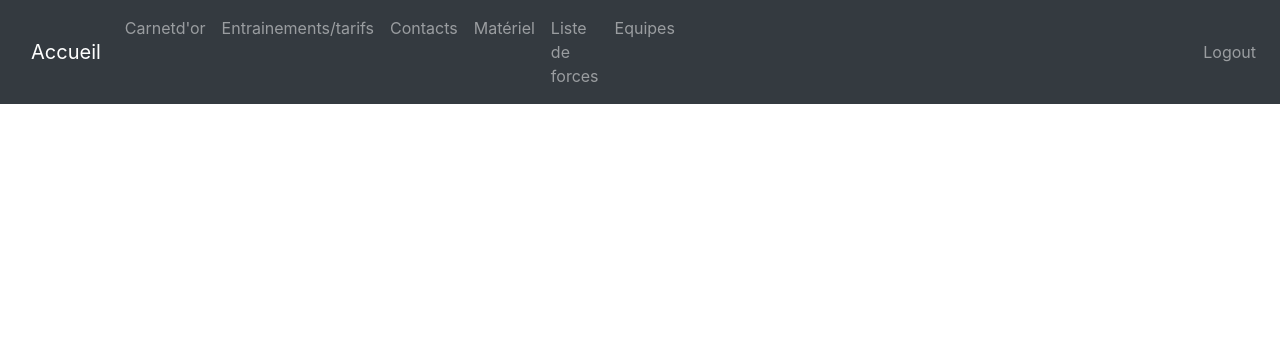
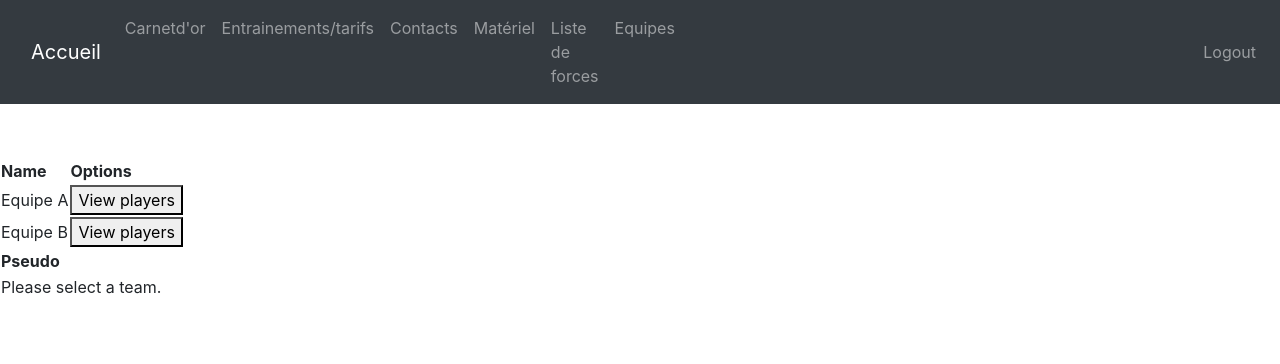
Before and after one commit to Balzard/Flask-Website, a Flask app: page /teams in a window 1280 px wide. Shown: the top 364 px of the page. Run offline with Flask 2, Linux system fonts and the light colour scheme; a user stored in the database is signed in; data comes from the database, SQL or seed files in the repository; some libraries are stand-ins or nearby versions.

Commit message:
gestion des équipes (Sylvério)
-Ajout d'un joueur supplémentaire
 => pseudo : membre, mdp : membre
-Affichage des joueurs par équipes
-Supprimer un joueur d'une équipe

```diff
--- a/app/models.py
+++ b/app/models.py
@@ -13,6 +13,9 @@ class Equipe(db.Model):
 
     def editName(self,new_name):
         self.nom = new_name
+
+    def getName(self):
+        return self.nom
 
 class Entrainement(db.Model):
     __tablename__ = "entrainement"
--- a/app/routes.py
+++ b/app/routes.py
@@ -1,7 +1,7 @@
-from asyncio import tasks
-
 from app import app, db
 from flask import render_template, redirect, url_for, flash, request
+from flask import jsonify
+from flask import json
 from app.forms import*
 from app.models import*
 from werkzeug.urls import url_parse
@@ -14,17 +14,31 @@ from flask_login import login_required, login_user,logout_user, current_user
 def create_players():
     user = Joueur(pseudo = "admin",prenom = "stephane", nom="leblanc",admin=True, naissance = datetime.date(1998,6,1), team=None)
     user.set_password("admin")
-    user2 = Joueur(pseudo="joueur", prenom="Sylvério", nom="Pool",admin=False, naissance=datetime.date(1998,8,27),team=None)
+    equipe = Equipe.query.get("Equipe A")
+    user2 = Joueur(pseudo="joueur", prenom="Sylvério", nom="Pool",admin=False, naissance=datetime.date(1998,8,27),team=equipe)
     user2.set_password("joueur")
+    user3 = Joueur(pseudo="membre", prenom="Sindy", nom="Willems",admin=False, naissance=datetime.date(1997,3,21),team=equipe)
+    user3.set_password("membre")
     db.session.add(user)
     db.session.add(user2)
+    db.session.add(user3)
     db.session.commit()
 
 def createMatos():
     matos = Materiel(quantite=5, type="filet")
+    matos2 = Materiel(quantite=4, type="table")
     db.session.add(matos)
+    db.session.add(matos2)
     db.session.commit()
 
+def createTeam():
+    team = Equipe(nom="Equipe A")
+    team2 = Equipe(nom="Equipe B")
+    db.session.add(team)
+    db.session.add(team2)
+    db.session.commit()
+
+createTeam()
 create_players()
 createMatos()
 
@@ -147,21 +161,21 @@ def players():
 @app.route("/teams")
 @login_required
 def teams():
-    #teams = Equipe.query.all()
-    #return render_template("teams.html",teams=teams)
-    return render_template("equipes.html")
+    teams = Equipe.query.all()
+    return render_template("equipes.html", teams=teams)
 
 # Return a JSON object with all the players'id from a team
-@app.route("/playersInTeams", methods=["POST"])
+@app.route("/playersInTeam", methods=["POST"])
 @login_required
 def playersInTeams():
-    nom = request.form["nom"]
-    #
+    nom = request.form["name"]
+    # Take the team involved
     team = Equipe.query.get(nom)
+    # Take all the players related to this team
     players_team = team.players
     list = []
     for player in players_team:
-        list.append(player.getUsername())
+        list.append(player.getId())
     return json.dumps(list)
 
 
@@ -303,3 +317,14 @@ def editProduct(id):
         return redirect(url_for("products"))
     else:
         return render_template("editProduct.html",form=form,prod=prod)
+
+##################
+# AJAX routes    #
+##################
+@app.route("/askPlayerInfo", methods=["POST"])
+@login_required
+def askPlayerInfo():
+    id = request.form["id"]
+    id = int(id)
+    player = Joueur.query.get(id)
+    return json.dumps({"id": player.getId(), "pseudo": player.getUsername(), "admin": current_user.isAdmin()})
--- a/app/static/css/style.css
+++ b/app/static/css/style.css
@@ -22,5 +22,5 @@ body {
 }
 
 div.content{
-  padding-top: 250px;
+  padding-top: 150px;
 }
--- a/app/templates/equipes.html
+++ b/app/templates/equipes.html
@@ -1,5 +1,104 @@
 {% extends "parent.html" %}
+{% import "macro_form.html" as macros%}
 
 {% block content %}
+  <script type="text/javascript">
+    // Function to add a player line according to a team
+    function addPlayerline(playerJS){
+      // take info back
+      var pseudo = playerJS.pseudo;
+      var id = playerJS.id;
+      var admin = playerJS.admin;
+      // First add a row
+      var tmp = "<tr class='playerRow' id="+id+"></tr>";
+      $(".playersTable").append(tmp);
+      // Add a cell for the name
+      tmp = "<td>"+pseudo+"</td>";
+      $("#"+id).append(tmp);
+      // Add a cell if the current_user is admin to delete a player
+      if(admin){
+        var url = "/deleteFromTeam/id="+id;
+        var confirmDel = "return confirm('Delete the player "+pseudo+" from his team ?')";
+        var del = '<a class="delete" href="'+url+'" onclick="'+confirmDel+'">Delete</a>';
+        tmp = '<td class="options">'+del+'</td>';
+        $("#"+id).append(tmp);
+      }
+    }
+    // Function to modify a player table according to a team
+    function playersTeam(idList, name_team){
+      // Case with no players
+      if(idList.length == 0){
+        // Add a row for information
+        var tmp = "<tr class='info'></tr>";
+        $(".playersTable").append(tmp);
+        // Add a cell to say there is no player
+        tmp = "<td>There is no player in team "+name_team+".</td>"
+        $("tr.info").append(tmp);
+      // Case with players
+      }else{
+        $.each(idList, function(index, value){
+          $.ajax({
+            data : {
+              id : value
+            },
+            type : "POST",
+            url : "/askPlayerInfo",
+            success : function(data){
+              // playerJS has all the information of the player
+              playerJS = JSON.parse(data);
+              addPlayerline(playerJS);
+            }
+          })
+        })
+      }
+    }
+    // main function
+    $(document).ready(function(){
+      // Fonction to take the players in a team
+      $("button.teamView").click(function(){
+        // Step 1 : remove the current rows of the table player
+        $(".playersTable").find("tr:gt(0)").remove();
+        // Step 2 : get back the name of the team
+        var name_team = $(this).attr("id");
+        $("#teamName").empty();
+        var txt = "Players for the team "+name_team;
+        $("#teamName").append(txt);
+        // Step 3 : get the id list of the players in this team under JSON format
+        $.ajax({
+          data : {
+            name : name_team
+          },
+          type : "POST",
+          url : "playersInTeam",
+          success : function(data){
+            // We have the ids in a string array
+            idList = JSON.parse(data);
+            playersTeam(idList, name_team);
+          }
+        })
+      })
+    })
+  </script>
 
+  <div class="content">
+    <h3 id="teamName"></h3>
+    <table class="teams">
+      <tr>
+        <th>Name</th>
+        <th>Options</th>
+      </tr>
+      {% for team in teams %}
+        {{macros.showTeam(team, current_user)}}
+      {% endfor %}
+    </table>
+
+    <table class="playersTable">
+      <tr>
+        <th>Pseudo</th>
+      </tr>
+      <tr>
+        <td>Please select a team.</td>
+      </tr>
+    </table>
+  </div>
 {% endblock %}
--- a/app/templates/macro_form.html
+++ b/app/templates/macro_form.html
@@ -8,41 +8,23 @@
         MEMBRE
       {% endif %}
     </td>
-    {% if current_user.isAdmin() or current_user.pseudo == player.pseudo %}
+    {% if current_user.pseudo == player.pseudo %}
       <td> <a href="/editPlayer/id={{player.getId()}}">Modify</a></td>
+    {% endif %}
+    {% if current_user.isAdmin()%}
       <td> <a href="/deletePlayer/id={{player.getId()}}">Delete</a></td>
     {% endif %}
   </tr>
 {% endmacro %}
 
-<!-- macro to add user in the user page-->
-{% macro list_users(user) %}
-    <td>{{ user.username }}</td>
-    <td>{{ user.firstName }}</td>
-    <td>{{ user.lastName }}</td>
+{% macro showTeam(team, current_user)%}
+  <tr>
+    <td>{{team.getName()}}</td>
     <td>
-        {% if user.admin == True %}
-               <form method="get" action="/admin/{{ user.username }}">
-                    <input type="submit" value = "Admin" class="btn btn-primary">
-               </form>
-        {% endif %}
-        {% if user.admin == False %}
-                <form method="get" action="/admin/{{ user.username }}">
-                    <input type="submit" value = "Basic user" class="btn btn-primary">
-               </form>
-        {% endif %}
-    </td>
-    <td>
-        {% if user.blocked == True %}
-               <form method="get" action="/block/{{ user.username }}">
-                    <input type="submit" value = "Blocked" class="btn btn-primary">
-               </form>
-        {% endif %}
-        {% if user.blocked == False %}
-                <form method="get" action="/block/{{ user.username }}">
-                    <input type="submit" value = "Not Blocked" class="btn btn-primary">
-               </form>
-        {% endif %}
+      <button type="button" class="teamView" id="{{team.getName()}}">View players</button>
+      {% if current_user.isAdmin()%}
+        <button type="button">Delete</button>
+      {% endif %}
     </td>
   </tr>
 {% endmacro %}
--- a/app/templates/parent.html
+++ b/app/templates/parent.html
@@ -3,6 +3,8 @@
 <head>
     <meta charset="UTF-8">
     <title>Site</title>
+    <script src="https://ajax.googleapis.com/ajax/libs/jquery/3.4.1/jquery.min.js"></script>
+    <!--script src="/static/js/scripts.js" type="text/javascript"></script>-->
     <link rel="stylesheet" href="/static/css/style.css">
     <link rel="stylesheet" href="https://stackpath.bootstrapcdn.com/bootstrap/4.4.1/css/bootstrap.min.css" integrity="sha384-Vkoo8x4CGsO3+Hhxv8T/Q5PaXtkKtu6ug5TOeNV6gBiFeWPGFN9MuhOf23Q9Ifjh" crossorigin="anonymous">
 </head>
@@ -57,7 +59,7 @@
 
   {% endblock %}
 
-  <script src="https://code.jquery.com/jquery-3.4.1.slim.min.js" integrity="sha384-J6qa4849blE2+poT4WnyKhv5vZF5SrPo0iEjwBvKU7imGFAV0wwj1yYfoRSJoZ+n" crossorigin="anonymous"></script>
+  <!--script src="https://code.jquery.com/jquery-3.4.1.slim.min.js" integrity="sha384-J6qa4849blE2+poT4WnyKhv5vZF5SrPo0iEjwBvKU7imGFAV0wwj1yYfoRSJoZ+n" crossorigin="anonymous"></script-->
     <script src="https://cdn.jsdelivr.net/npm/popper.js@1.16.0/dist/umd/popper.min.js" integrity="sha384-Q6E9RHvbIyZFJoft+2mJbHaEWldlvI9IOYy5n3zV9zzTtmI3UksdQRVvoxMfooAo" crossorigin="anonymous"></script>
     <script src="https://stackpath.bootstrapcdn.com/bootstrap/4.4.1/js/bootstrap.min.js" integrity="sha384-wfSDF2E50Y2D1uUdj0O3uMBJnjuUD4Ih7YwaYd1iqfktj0Uod8GCExl3Og8ifwB6" crossorigin="anonymous"></script>
 
```
Also changed, not shown: app/static/js/scripts.js (added, +20 -0 lines).
